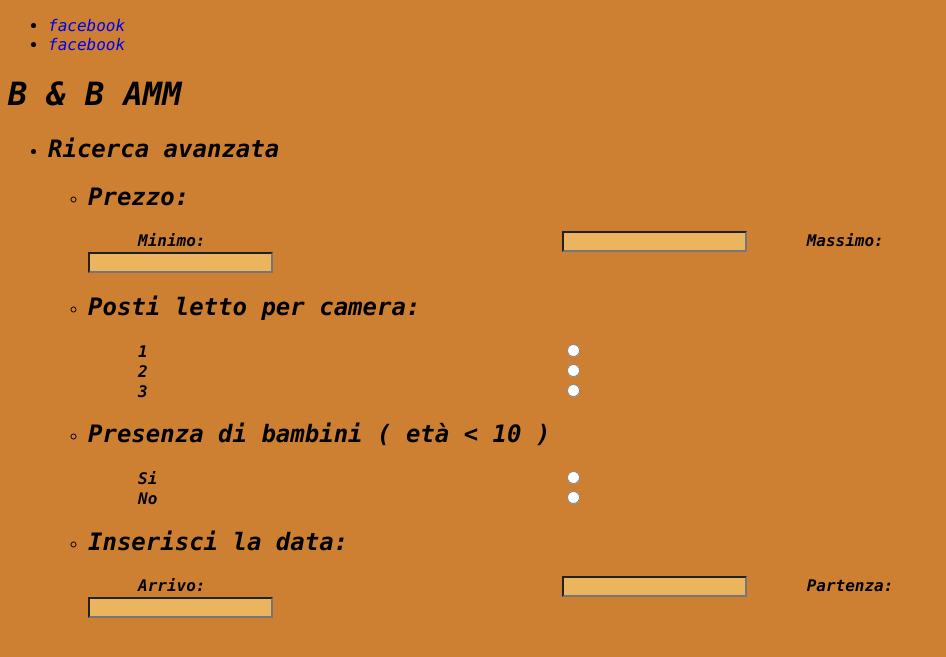
After one commit to yan0z/AMM2015, a PHP site: page /homepage.php in a window 1280 px wide. The commit adds this page. Shown: the top 657 px of the page, without its empty margins (0-946 px from the left). Run offline with PHP 8.4, Linux system fonts and the light colour scheme.

Commit message:
Quinto aggiornamento: Inserimento homepage.php

```diff
--- /dev/null
+++ b/FPAMM2015/homepage.php
@@ -0,0 +1,111 @@
+<!doctype html>
+<html>
+    <head>
+        <title>FP AMM</title>
+        <meta name="keywords" content="HTML">
+        <meta name="Author" content="Stefano Carta 48554">
+        <meta name="description" content=Progetto finale AMM">
+        <link rel="stylesheet" type="text/css" href="Css/style.css" media="screen">
+    </head>
+
+    <body>
+        <!--Divisione della pagina con body e sotto sezioni-->
+        <div id="allPage">
+            <header>
+                <div id="social">
+                    <ul>
+                        <li id="facebook">
+                            <a href="www.facebook.com">facebook</a>
+                        </li>
+                        <li id="twitter">
+                            <a href="www.twitter.com">facebook</a>
+                        </li>
+                    </ul>
+                </div>
+
+                <!--Sotto sezione header-->
+                <div id="header">
+                    <!--Sotto sezione title-->
+                    <div id="title">
+                        <h1>B & B AMM</h1>
+                    </div>
+                </div>
+            </header>
+
+            <!--Sotto sezione per il corpo della pagina-->
+            <div id="bodyPage">
+                <!--Sotto sezione Sinistra-->
+                <div id="sideSX">
+                    <ul>
+                        <li class="serch">
+                            <h2 id="serch">Ricerca avanzata</h2>
+                        </li>
+                        <ul>
+                            <li class="formPrezzo">
+                                <h2>Prezzo:</h2>
+                                <form method="get" action="homepage.php">
+                                    <label for="minimo">Minimo:</label>
+                                    <input name="minimo" id="minimo"
+                                   type="text"/>
+                                    <label for="massimo">Massimo:</label>
+                                    <input name="massimo" id="massimo" type="text"/>
+                                </form>
+                            </li>
+                            <li class="formRooms">
+                                <h2>Posti letto per camera:</h2>
+                                <p>
+                                    <label for="1">1</label>
+                                    <input type="radio" name="number”"
+                                    id="1Numbers" value="1"><br>
+                                    <label for="2">2</label>
+                                    <input type="radio" name="number"
+                                    id="2Numbers" value="2"><br>
+                                    <label for="3">3</label>
+                                    <input type="radio" name="number"
+                                    id="3Numbers" value="3"><br>
+                               </p>
+                            </li>
+                            <li class="child">
+                                <h2>Presenza di bambini ( et&agrave; < 10 )</h2>
+                                <p>
+                                    <label for="Si">Si</label>
+                                    <input type="radio" name="child"
+                                    id="siChild" value="Si"><br>
+                                    <label for="No">No</label>
+                                    <input type="radio" name="child"
+                                    id="noChild" value="No"><br>
+                                </p>
+                            </li>
+                            <li class="date">
+                                <h2>Inserisci la data:</h2>
+                                <p>
+                                    <form method="get" action="homepage.php">
+                                    <label for="arrivo">Arrivo:</label>
+                                    <input name="arrivo" id="arrivo"
+                                   type="text"/>
+                                    <label for="partenza">Partenza:</label>
+                                    <input name="partenza" id="partenza" type="text"/>
+                                    </form>
+                                </p>
+                            </li>
+                        </ul>
+                    </ul>
+                </div>  <!Chiusura sideSX-->
+
+                <!Sotto sezione centrale-->
+                <div id="center">
+
+                </div>  <!--Chiusura centrare-->
+
+                <!Sotto sezione Destra-->
+                <div id="sideDX">
+
+                </div>  <!Chiusura sideDX-->
+
+            </div>
+
+        </div>
+
+    </body>
+
+</html>
--- a/FPAMM2015/index.php
+++ b/FPAMM2015/index.php
@@ -18,7 +18,7 @@
                 <div id="DescriptionIndex">
                     <p>
                         <h4>Questo progetto mette a disposizione un sito internet
-                            per la compra/vendita di libri di testo.</h4>
+                            per la visione e la prenotazione di camere di un B & B.</h4>
 			<br/>
                     </p>
                     <hr/>
@@ -71,7 +71,7 @@
 
                 <div id="AccessIndex">
                     <p id="Accedi">
-                        <a href="indexHome.php">ACCEDI AD INDEX</a>
+                        <a href="homepage.php">ACCEDI ALLA HOMEPAGE</a>
                     </p>
                 </div>           <!--Chiusura AccessIndex-->
 
--- a/FPAMM2015/indexHome.php
+++ b/FPAMM2015/indexHome.php
@@ -12,7 +12,7 @@
         <div id="Page">
             <div id="Header">
                 <div id="Title">
-                    <h1>Non Solo Libri</h1>
+                    <h1>B & B AMM</h1>
                 </div>
             </div>			<!--Chiusura Header-->
             <div id="Bodypage">
```
